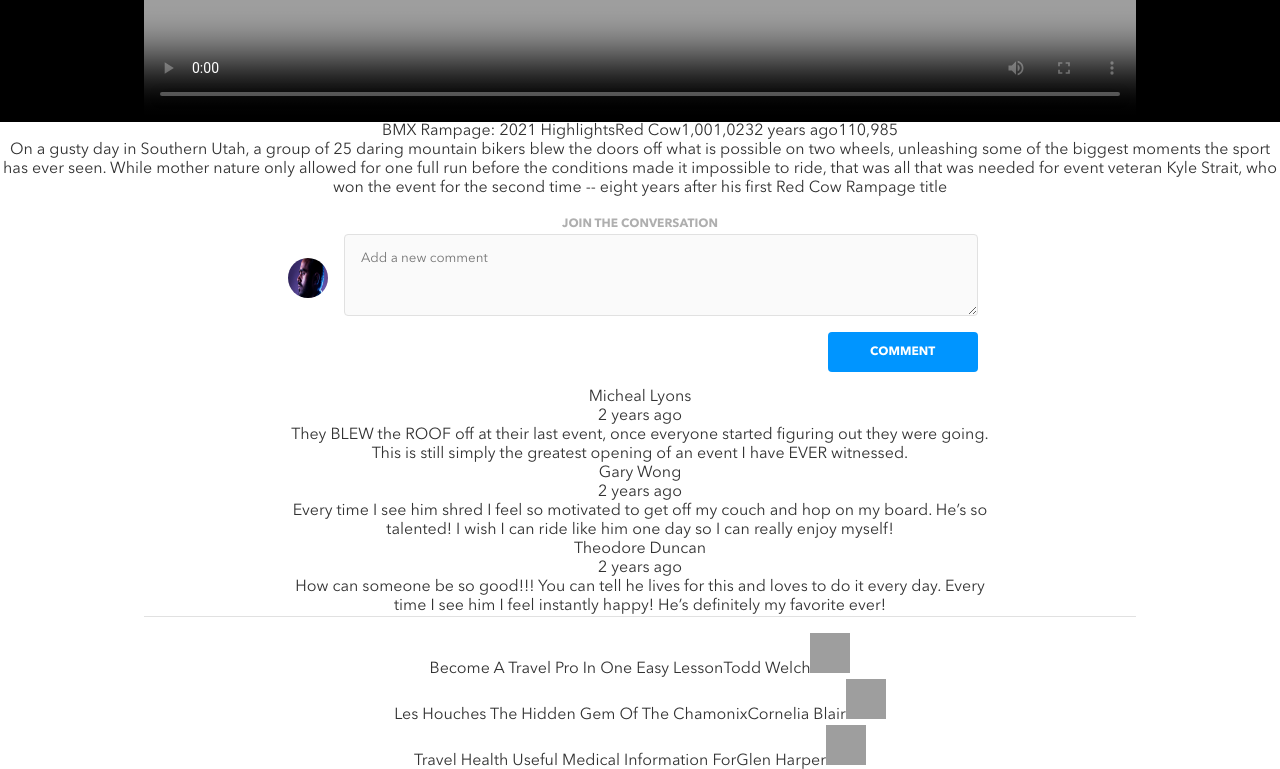
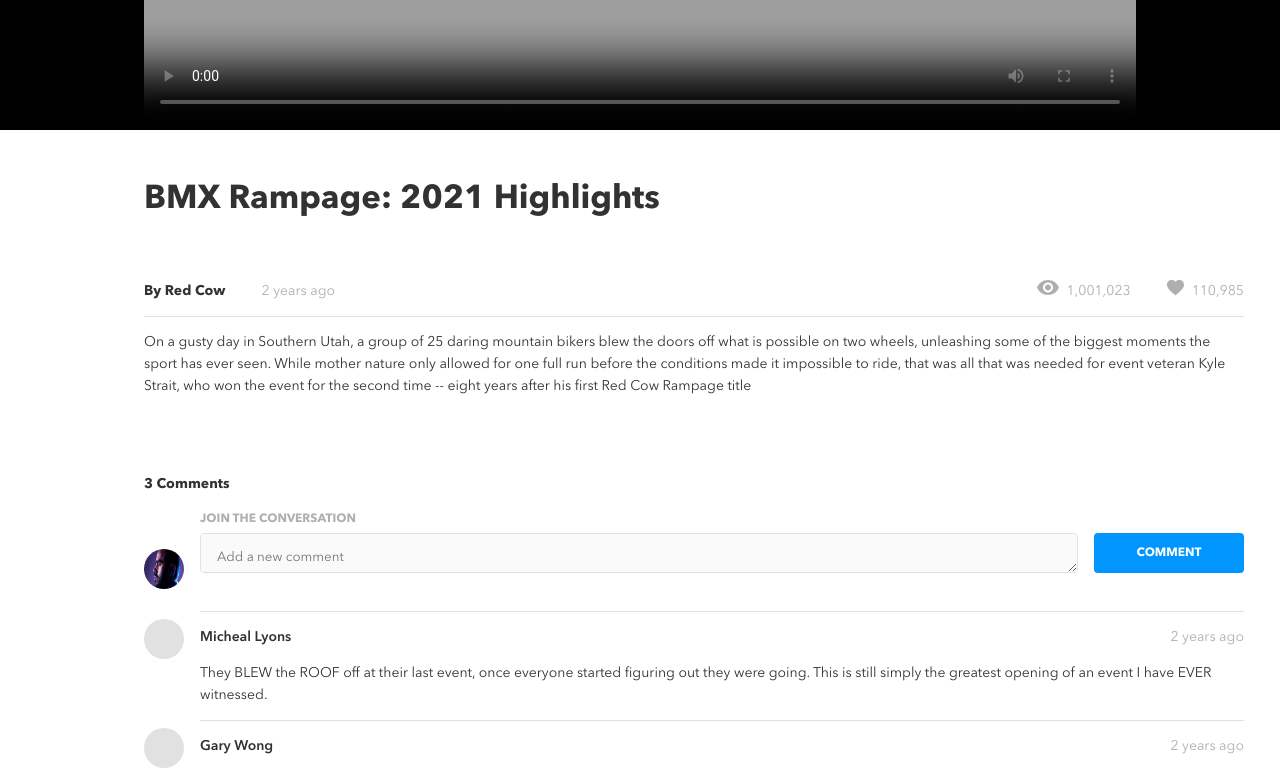
Before and after one commit to SimaRjb/Sima-Rajabi-BrainFlix, a React (Create React App) app: page / in a window 1280 px wide. Shown: the part 700-1469 px from the top of the page. Built offline with nearby package versions, Linux system fonts and the light colour scheme; grey boxes are pictures that could not be loaded.

Commit message:
finished the styling for the comments

```diff
--- a/src/App.js
+++ b/src/App.js
@@ -18,12 +18,12 @@ function App() {
 
   return (
     <div className="App">
-      <body>
+
         <Header />
         <MainVideo mainVideo={mainVideo} />
         <Comments mainVideo={mainVideo}/>
         <VideoList videoListData={videoListData} mainVideo={mainVideo} alterVideo={alterVideo}/>
-      </body>
+
     </div>
   );
 }
--- a/src/components/Comments/Comments.js
+++ b/src/components/Comments/Comments.js
@@ -1,6 +1,8 @@
 import "./Comments.scss";
+import formatDate from "../../utils/dateUtils";
 import avatar from "../../assets/images/Mohan-muruge.jpg";
-import formatDate from "../../utils/dateUtils";
+import viewsIcon from "../../assets/icons/views.svg";
+import likesIcon from "../../assets/icons/likes.svg";
 
 function Comments({ mainVideo }) {
   const {
@@ -16,25 +18,60 @@ function Comments({ mainVideo }) {
     timestamp,
     comments,
   } = mainVideo;
+
   return (
-    <div>
+    <section className="information">
       <section className="info">
         <section className="info__wrapper">
-          {title}
-          {channel}
-          {views}
-          {formatDate(timestamp)}
-          {likes}
-          <div>{description}</div>
+          <div className="info__content">
+            <div className="info__title-wrapper">
+              <h1 className="info__title">{title}</h1>
+            </div>
 
+            <div className="info__details-wrapper">
+              <div className="info__details info__details-first">
+                <div className="info__channel-wrapper">
+                  <h3 className="info__channel">By {channel}</h3>
+                </div>
+
+                <div className="info__date-wrapper">
+                  <p className="info__date">{formatDate(timestamp)}</p>
+                </div>
+              </div>
+
+              <div className="info__details info_details-second">
+                <div className="info__details-content info__views-wrapper">
+                  <div className="info__icon-wrapper info__views-icon">
+                    <img className="info__icon" src={viewsIcon} alt="views" />
+                  </div>
+                  <div className="info__details-txt info__views-txt">
+                    <p className="info__views">{views}</p>
+                  </div>
+                </div>
+
+                <div className="info__details-content info__likes-wrapper">
+                  <div className="info__icon-wrapper info__likes-icon">
+                    <img className="info__icon" src={likesIcon} alt="likes" />
+                  </div>
+                  <div className="info__details-txt info__likes-txt">
+                    <p className="info__likes">{likes}</p>
+                  </div>
+                </div>
+              </div>
+            </div>
+          </div>
+
+          <section className="description">
+            <div className="description__content">
+              <p>{description}</p>
+            </div>
           </section>
-
-        <section className="info__description"></section>
+        </section>
       </section>
 
       <section className="comments">
         <div className="comments__container">
-          <label className="comments__header">Join the Conversation</label>
+          <h3 className="comments__count">{comments.length} Comments</h3>
           <div className="form__wrapper">
             <form className="form" id="comment-form">
               <div className="form__avatar">
@@ -45,6 +82,10 @@ function Comments({ mainVideo }) {
                 />
               </div>
               <div className="form__new-comment">
+                <label className="comments__header">
+                  Join the Conversation
+                </label>
+                <div className="form__right">
                   <div className="form__new-comment-container">
                     {/* <div className="form__section">
                     <label for="userName" className="form__label">NAME</label>
@@ -78,23 +119,41 @@ function Comments({ mainVideo }) {
                     </button>
                   </div>
                 </div>
+              </div>
             </form>
           </div>
           <section className="comments__display">
             <ul className="comments__list">
-                {comments.map((comment)=>{
-                    return(<li key={comment.id}>
+              {comments.map((comment) => {
+                return (
+                  <div>
+                    {/* <li key={comment.id}>
                       <div>{comment.name}</div>
                       <div>{formatDate(comment.timestamp)}</div>
                       <div>{comment.comment}</div>
-                    </li>);
+                    </li> */}
+
+                    <li key={comment.id} className="comment">
+                      <div className="comment__avatar-wrapper">
+                        <div className="comment__avatar"></div>
+                      </div>
+                      <div className="comment__content">
+                        <div className="comment__head">
+                          <p className="comment__author">{comment.name}</p>
+                          <div className="comment__head-right">
+                            <p className="comment__date">{formatDate(comment.timestamp)}</p>
+                          </div>
+                        </div>
+                        <div className="comment__text">
+                          <p className="comment__par">
+                          {comment.comment}
+                          </p>
+                        </div>
+                      </div>
+                    </li>
+                  </div>
+                );
               })}
-
-
-
-
-
-
 
               {/* <li className="comment">
                 <div className="comment__avatar-wrapper">
@@ -162,7 +221,7 @@ function Comments({ mainVideo }) {
           </section>
         </div>
       </section>
-    </div>
+    </section>
   );
 }
 
--- a/src/components/Comments/Comments.scss
+++ b/src/components/Comments/Comments.scss
@@ -3,37 +3,129 @@
 @use "../../styles/partials/mixins" as *;
 @use "../../styles/partials/typography" as *;
 
+
+//main video details
+.information{
+  padding-top: $mobile-padding-top;
+  padding-left: $mobile-padding;
+  padding-right: $mobile-padding;
+  @include tablet {
+    padding-left: $tablet-padding;
+    padding-right: $tablet-padding;
+    padding-top: $tablet-padding-top;
+  }
+  @include desktop{
+    padding-left: $desktop-padding;
+    padding-top: $desktop-padding-top;
+  }
+}
+.info {
+  &__title {
+    margin-top: 0;
+    &-wrapper {
+      text-align: left;
+      border-bottom: 1px $mercury solid;
+      @include tablet {
+        border-bottom: none;
+      }
+    }
+  }
+
+  &__details-wrapper {
+    @include set-flex;
+    border-bottom: 1px $mercury solid;
+    @include tablet{
+      justify-content: space-between;
+    }
+  }
+  &__details {
+    @include set-flex(column);
+    align-items: flex-start;
+    @include tablet {
+      @include set-flex;
+      gap: $tablet-padding;
+    }
+    &-first {
+      width: 65%;
+    }
+    &-content {
+      @include set-flex;
+      align-items: center;
+      gap: 0.5rem;
+    }
+  }
+  // &__channel {
+  //   font-weight: $font-weight-demi;
+  // }
+  &__date {
+    color: $silver;
+  }
+  &__views {
+    color: $silver;
+  }
+  &__likes {
+    color: $silver;
+  }
+}
+
+//main video description
+.description{
+  &__content{
+    text-align: left;
+  }
+}
+
+
+
+//comments
 .comments {
   font-family: AvenirNextLTPro;
   background-color: $white;
-    &__container {
-      padding: 1rem;
-      @include tablet {
-        padding-left: 2.25rem;
-        padding-right: 2.25rem;
+  &__count{
+    text-align: left;
   }
-      @include desktop {
-        padding-left: 9rem;
-        padding-right: 9rem;
+
+  &__container{
+    padding-top: 1.5rem;
+  padding-bottom: 1rem;
+  @include tablet{
+    padding-top: $tablet-padding-top;
+    padding-bottom: $tablet-padding-bottom;
+  }
+  @include desktop{
+    padding-top: $desktop-padding-top;
+    padding-bottom: $desktop-padding-bottom;
   }
   }
+  // &__container {
+  //   padding: 1rem;
+  //   @include tablet {
+  //     padding-left: 2.25rem;
+  //     padding-right: 2.25rem;
+  //   }
+  //   @include desktop {
+  //     padding-left: 9rem;
+  //     padding-right: 9rem;
+  //   }
+  // }
   &__display {
     border-bottom: 1px solid $mercury;
-      @include tablet {
-        padding-left: 3.75rem;
-        padding-right: 3.75rem;
-      }
-      @include desktop {
-        padding-left: 9rem;
-        padding-right: 9rem;
-      }
+    // @include tablet {
+    //   padding-left: 3.75rem;
+    //   padding-right: 3.75rem;
+    // }
+    // @include desktop {
+    //   padding-left: 9rem;
+    //   padding-right: 9rem;
+    // }
   }
   &__list {
     @include set-flex(column);
   }
-    &__header{
+  &__header {
     text-transform: uppercase;
-        color:$silver;
+    color: $silver;
+    text-align: left;
   }
 }
 
@@ -42,20 +134,30 @@
   // justify-content: space-between;
   box-sizing: border-box;
   gap: 1rem;
+  // padding-top: 1.5rem;
+  padding-bottom: 1rem;
+  // @include tablet{
+  //   padding-top: $tablet-padding-top;
+  //   padding-bottom: $tablet-padding-bottom;
+  // }
+  // @include desktop{
+  //   padding-top: $desktop-padding-top;
+  //   padding-bottom: $desktop-padding-bottom;
+  // }
 
-    &__wrapper {
-      @include tablet {
-        padding-left: 3.75rem;
-        padding-right: 3.75rem;
-      }
-      @include desktop {
-        padding-left: 9rem;
-        padding-right: 9rem;
-      }
-    }
+  // &__wrapper {
+  //   @include tablet {
+  //     padding-left: 3.75rem;
+  //     padding-right: 3.75rem;
+  //   }
+  //   @include desktop {
+  //     padding-left: 9rem;
+  //     padding-right: 9rem;
+  //   }
+  // }
 
   &__avatar {
-      padding-top: 1.5rem;
+    padding-top: 2.5rem;
     &-img {
       border-radius: 50%;
       width: 2.25rem;
@@ -68,17 +170,32 @@
   }
 
   &__new-comment {
-      width: 90%;
+    width: 100%;
     @include set-flex(column);
-      gap: 1rem;
+    gap: 0.25rem;
     &-container {
       @include set-flex(column);
       gap: 1rem;
+      width: 100%;
+    }
+  }
+
+  &__right{
+    @include set-flex(column);
+    gap: 1rem;
+    @include tablet{
+      @include set-flex;
     }
   }
   &__section {
     @include set-flex(column);
     gap: 0.25rem;
+  }
+
+  &__field{
+    @include tablet{
+      height: 2.5rem;
+    }
   }
   // &__label {
   //   color: $silver;
@@ -129,7 +246,7 @@
   gap: 1rem;
   // justify-content: space-between;
   &__avatar {
-      border-radius: 50%;
+    border-radius:50%;
     background-color: $mercury;
     width: 2.25rem;
     height: 2.25rem;
@@ -152,6 +269,9 @@
   &__date {
     color: $silver;
   }
+  &__text{
+    text-align: left;
+  }
   &__par {
     margin-top: 0px;
   }
--- a/src/components/Header/Header.js
+++ b/src/components/Header/Header.js
@@ -13,9 +13,9 @@ function Header() {
         <div className="header__right">
           <form className="header__form">
             <div className="header__search-avatar-wrapper">
-              <div class="header__search-wrapper">
+              <div className="header__search-wrapper">
                 <input
-                  class="header__search"
+                  className="header__search"
                   type="text"
                   placeholder="Search"
                 />
@@ -34,7 +34,7 @@ function Header() {
           </form>
 
           <div className="header__avatar header__avatar-tablet">
-            <img className="header__avatar-img" src={avatar} alt="avatar"></img>
+            <img className="header__avatar-img" src={avatar} alt="avatar"/>
           </div>
         </div>
       </section>
--- a/src/components/Header/Header.scss
+++ b/src/components/Header/Header.scss
@@ -40,8 +40,9 @@
       @include set-flex;
       gap: 1rem;
       box-sizing: border-box;
+      @include tablet{
       width: 15rem;
-      // width: calc(100% - 3.25rem);
+      }
     }
     &:focus {
       @include set-focus; // doesnt work
--- a/src/components/VideoList/VideoList.js
+++ b/src/components/VideoList/VideoList.js
@@ -7,6 +7,10 @@ function VideoList({ videoListData, mainVideo, alterVideo }) {
     <section className="videos">
       <div className="videos__wrapper">
         <ul className="videos__list">
+          <li></li>
+          <li></li>
+
+
           {videoListData.map((video) => {
             return (
               video.id !== mainVideo.id &&
--- a/src/styles/partials/_mixins.scss
+++ b/src/styles/partials/_mixins.scss
@@ -1,4 +1,5 @@
 @use "./variables" as *;
+@use "./typography" as *;
 
 @mixin tablet {
   @media screen and (min-width: $tablet-breakpoint) {
@@ -26,3 +27,12 @@
 @mixin set-focus{
   border: 2px solid $brainflix-blue;
 }
+
+@mixin set-font-family{
+  font-family: "AvenirNextLTPro", "Nunito";
+}
+// @mixin add-devider{
+//   border-width: 1px;
+//   border-color: $mercury;
+//   border-style: solid;
+// }
--- a/src/styles/partials/_reset.scss
+++ b/src/styles/partials/_reset.scss
@@ -6,13 +6,14 @@
 *::before,
 *::after {
   box-sizing: border-box;
-  // font-family: "AvenirNextLTPro", "Nunito";
-}
-body {
-  margin: 0;
   font-family: "AvenirNextLTPro", "Nunito";
   color: $brainflix-black;
 }
+// body {
+//   margin: 0;
+//   font-family: "AvenirNextLTPro", "Nunito";
+//   color: $brainflix-black;
+// }
 //fonts
 h1 {
   @include text-style(1.5rem, 2rem, $font-weight-bold);
@@ -78,7 +79,7 @@ button {
 input {
   font-family: "AvenirNextLTPro", "Nunito";
   border-radius: 4px;
-  height: 2.25rem;
+  // height: 2.25rem;
   padding: 0.75rem;
   border: 1px solid $mercury;
   background-color: $alabaster;
@@ -86,6 +87,7 @@ input {
     height: 2.5rem;
     font-size: 0.75rem;
     padding: 1rem;
+    height: 100%;
   }
   &:focus {
     @include set-focus; //doesnt work
--- a/src/styles/partials/_variables.scss
+++ b/src/styles/partials/_variables.scss
@@ -21,8 +21,14 @@ $red-error: #D22D2D;
 //padding
 $mobile-padding: 1rem;
 $mobile-padding-top: 1.5rem;
+
 $tablet-padding: 2.25rem;
+$tablet-padding-top: 2rem;
+$tablet-padding-bottom: 1.5rem;
+
 $desktop-padding: 9rem;
+$desktop-padding-top: 3rem;
+$desktop-padding-bottom: 2.5rem;
 
 //margin
 $mobile-margin: 1rem;
```
Lines whose indentation alone changed are shown as unchanged.
